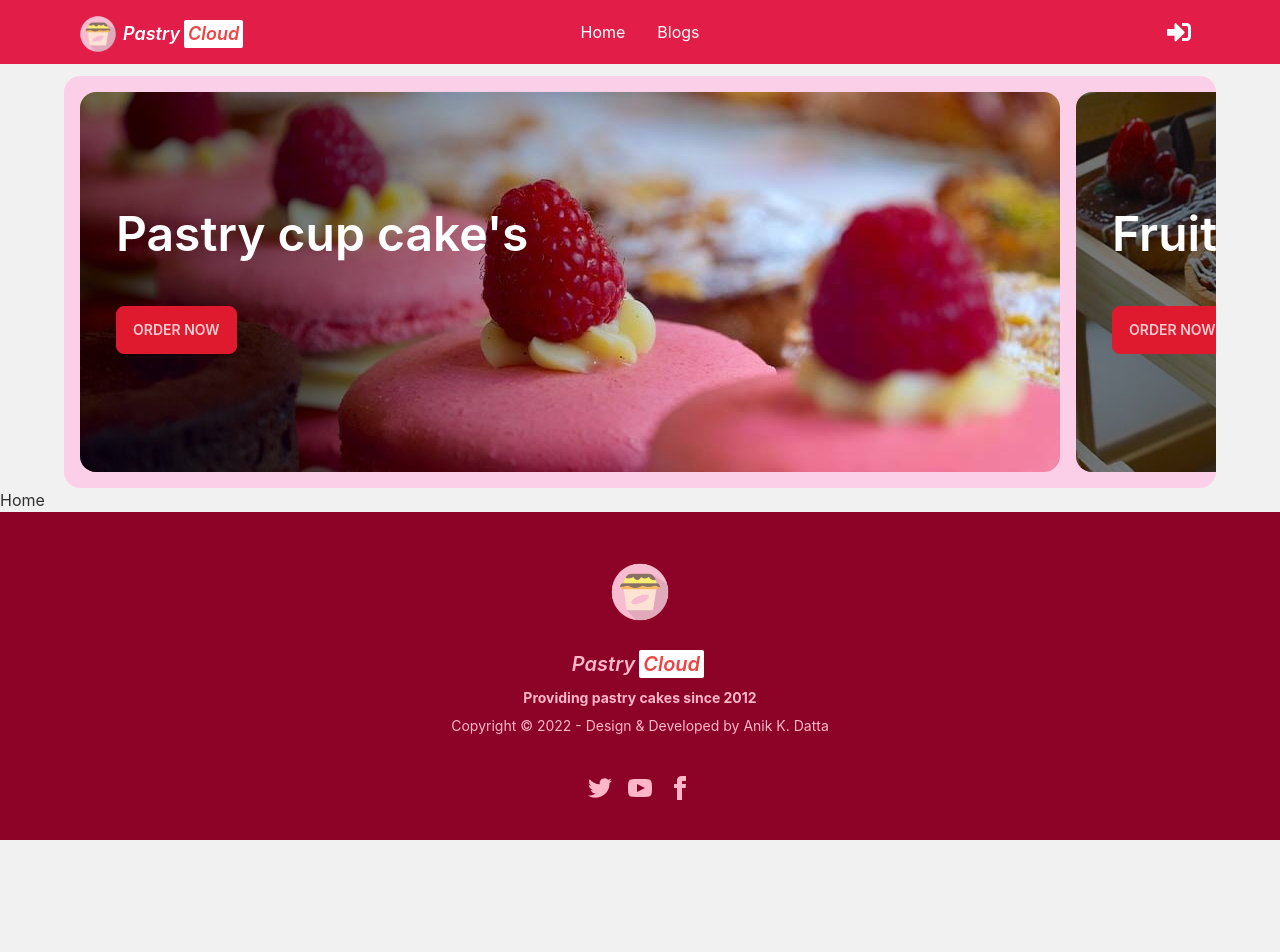
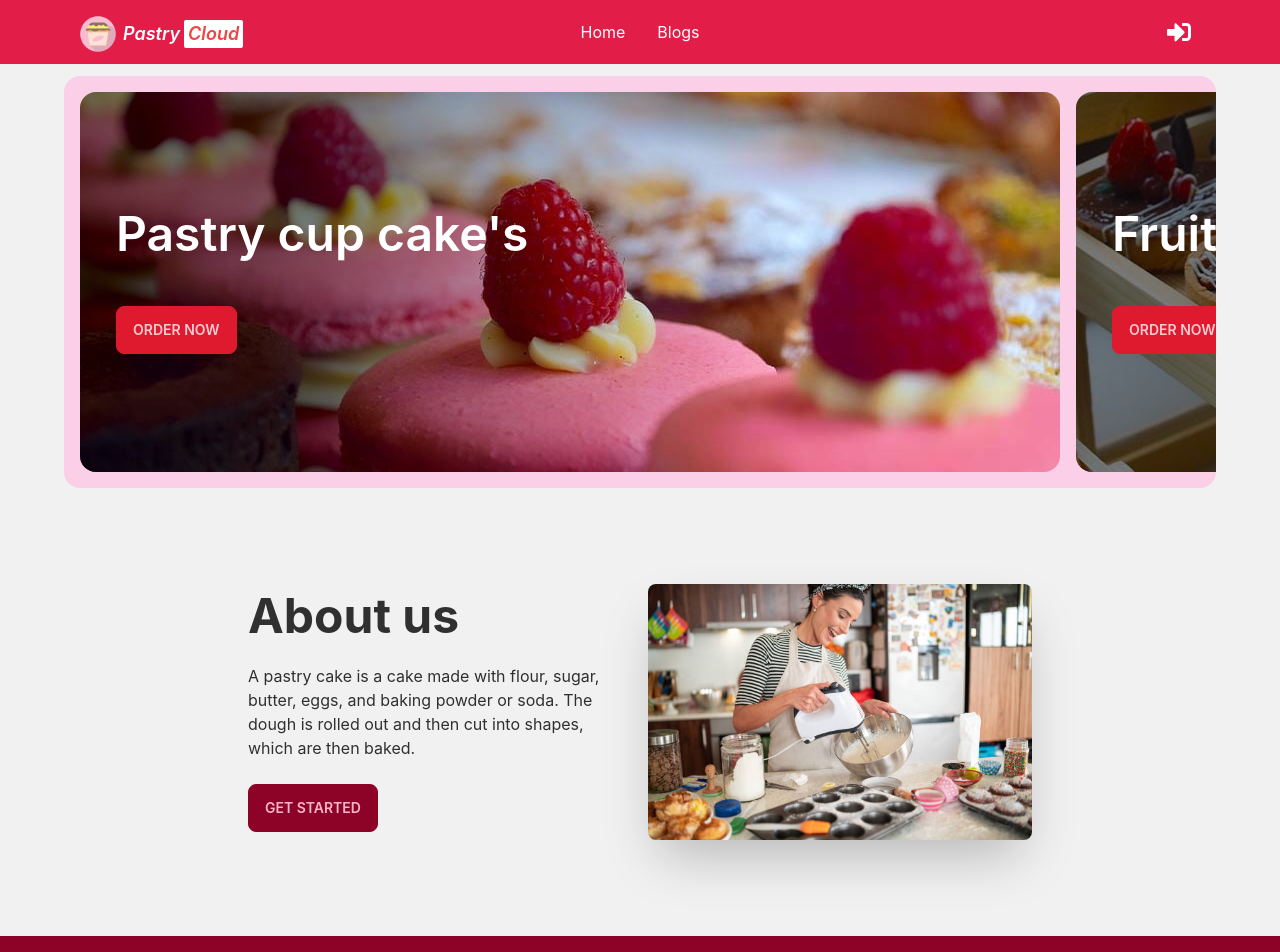
Before and after one commit to anikkumaardatta/pastry-cloud-client, a React (Create React App) app: page / in a window 1280 px wide. Shown: the top 952 px of the page. Before the commit the page ends 840 px from the top, so only its background shows below. Built offline with nearby package versions, Linux system fonts and the light colour scheme.

Commit message:
4th commit - About added

```diff
--- /dev/null
+++ b/src/Pages/Home/Carousel/About/About.js
@@ -0,0 +1,23 @@
+import React from "react";
+import aboutJPG from "../../../../assets/images/about.jpg";
+
+const About = () => {
+  return (
+    <div className="hero my-20">
+      <div className="hero-content flex-col lg:flex-row-reverse">
+        <img src={aboutJPG} className="max-w-sm rounded-lg shadow-2xl" />
+        <div className="sm:w-full lg:w-96">
+          <h1 className="text-5xl font-bold">About us</h1>
+          <p className="py-6">
+            A pastry cake is a cake made with flour, sugar, butter, eggs, and
+            baking powder or soda. The dough is rolled out and then cut into
+            shapes, which are then baked.
+          </p>
+          <button className="btn btn-primary">Get Started</button>
+        </div>
+      </div>
+    </div>
+  );
+};
+
+export default About;
--- a/src/Pages/Home/Home/Home.js
+++ b/src/Pages/Home/Home/Home.js
@@ -1,11 +1,12 @@
 import React from "react";
+import About from "../Carousel/About/About";
 import Carousel from "../Carousel/Carousel";
 
 const Home = () => {
   return (
-    <div>
+    <div className="max-w-6xl mx-auto">
       <Carousel></Carousel>
-      <h1>Home</h1>
+      <About></About>
     </div>
   );
 };
--- a/src/Shared/Header/Header.js
+++ b/src/Shared/Header/Header.js
@@ -54,9 +54,14 @@ const Header = () => {
           <ul className="menu menu-horizontal p-0">{menuItems}</ul>
         </div>
         <div className="navbar-end">
-          <button className="btn btn-ghost text-2xl">
-            <FaSignInAlt></FaSignInAlt>
-          </button>
+          <div
+            className="tooltip tooltip-bottom  tooltip-primary"
+            data-tip="Log in"
+          >
+            <button className="btn btn-ghost text-2xl">
+              <FaSignInAlt></FaSignInAlt>
+            </button>
+          </div>
           {/* <div className="btn btn-ghost">
             <div className="text-1xl font-semibold">Anik Datta</div>
           </div> */}
```
Also changed, not shown: src/assets/images/about.jpg (added).
